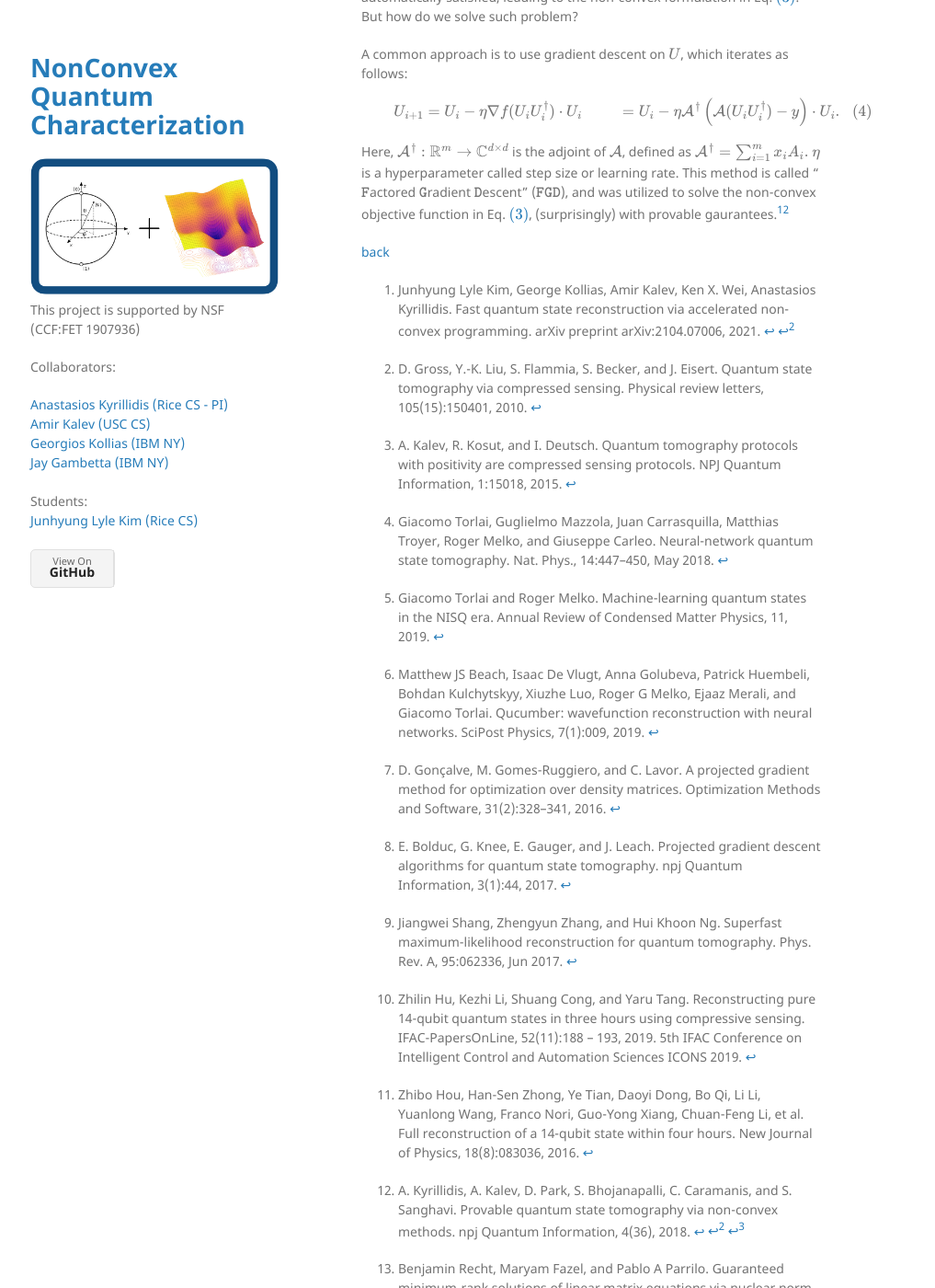
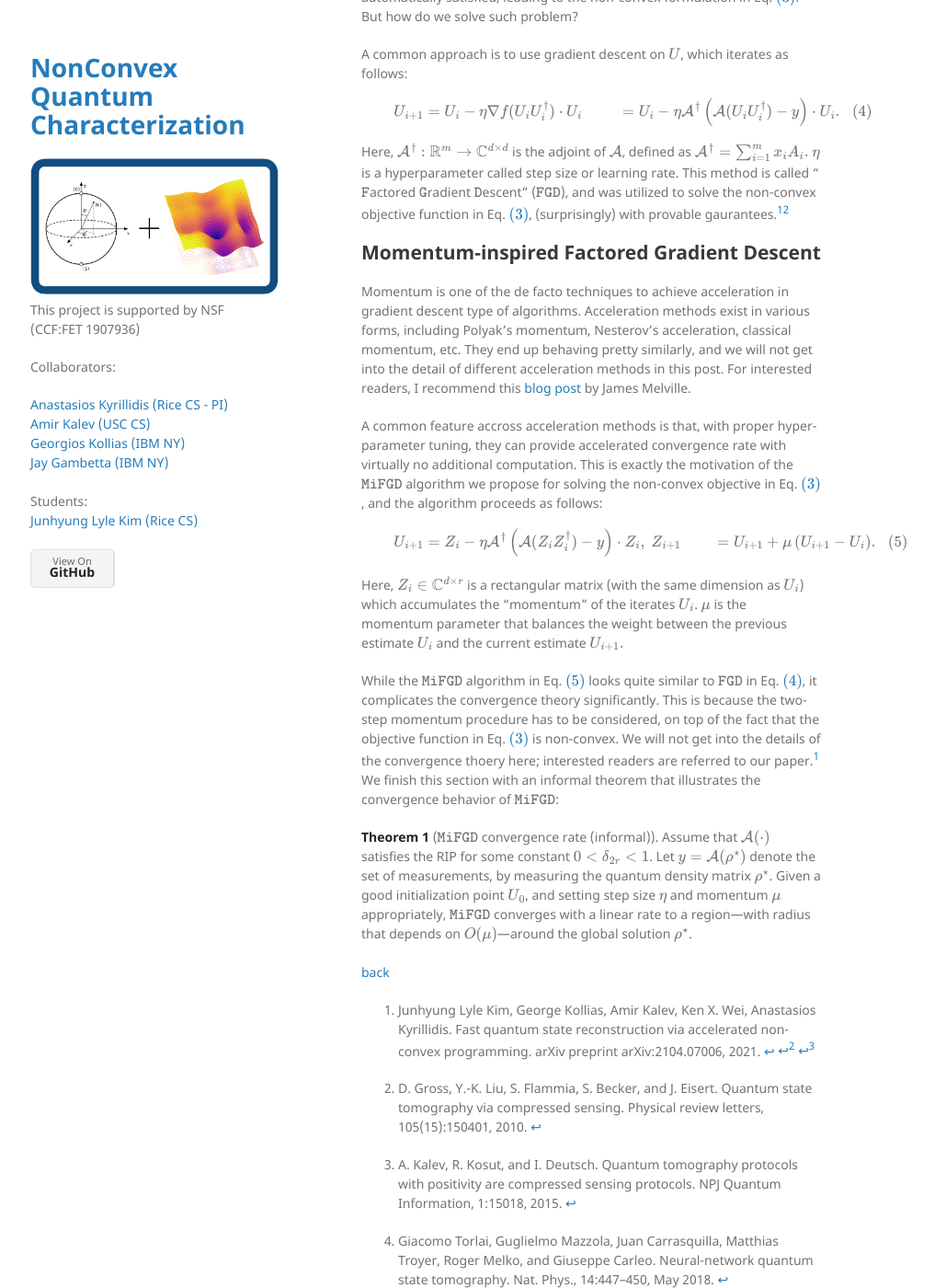
Before and after one commit to akyrillidis/nonconvex-qst, a Jekyll site: the page built from MiFGD.md, in a window 1280 px wide and 1400 px high, scrolled down 2155 px. Shown: the whole window at 92% size, without its empty margins (177-1194 px from the left). Built offline with Jekyll 4.4.1, drawn with Linux system fonts in a browser that asks for light colours; formulas are drawn with MathJax 3.

Commit message:
Update MiFGD.md

```diff
--- a/MiFGD.md
+++ b/MiFGD.md
@@ -63,6 +63,22 @@ U_{i+1} &= U_{i} - \eta \nabla f(U_i U_i^\dagger) \cdot U_i \\\\
 \end{align}
 Here, $$\mathcal{A}^\dagger: \mathbb{R}^m \rightarrow \mathbb{C}^{d \times d}$$ is the adjoint of $$\mathcal{A}$$, defined as $$\mathcal{A}^\dagger = \sum_{i=1}^m x_i A_i.$$ $$\eta$$ is a hyperparameter called step size or learning rate. This method is called "$$\texttt{F}$$actored $$\texttt{G}$$radient $$\texttt{D}$$escent" ($$\texttt{FGD}$$), and was utilized to solve the non-convex objective function in Eq. \eqref{eq:factored-obj}, (surprisingly) with provable gaurantees.[^kyrillidis2018provable]
 
+## Momentum-inspired Factored Gradient Descent
+Momentum is one of the de facto techniques to achieve acceleration in gradient descent type of algorithms. Acceleration methods exist in various forms, including Polyak's momentum, Nesterov's acceleration, classical momentum, etc. They end up behaving pretty similarly, and we will not get into the detail of different acceleration methods in this post. For interested readers, I recommend this [blog post](https://jlmelville.github.io/mize/nesterov.html) by James Melville.
+
+A common feature accross acceleration methods is that, with proper hyper-parameter tuning, they can provide accelerated convergence rate with virtually no additional computation. This is exactly the motivation of the $$\texttt{MiFGD}$$ algorithm we propose for solving the non-convex objective in Eq. \eqref{eq:factored-obj}, and the algorithm proceeds as follows:
+\begin{align}
+\label{eq:mifgd} \tag{5}
+U_{i+1} &= Z_{i} - \eta \mathcal{A}^\dagger \left(\mathcal{A}(Z_i Z_i^\dagger) - y\right) \cdot Z_i, \\\\
+Z_{i+1} &= U_{i+1} + \mu \left(U_{i+1} - U_i\right).
+\end{align}
+
+Here, $$Z_i \in \mathbb{C}^{d\times r}$$ is a rectangular matrix (with the same dimension as $$U_i$$) which accumulates the "momentum" of the iterates $$U_i$$. $$\mu$$ is the momentum parameter that balances the weight between the previous estimate $$U_i$$ and the current estimate $$U_{i+1}.$$
+
+While the $$\texttt{MiFGD}$$ algorithm in Eq. \eqref{eq:mifgd} looks quite similar to $$\texttt{FGD}$$ in Eq. \eqref{eq:fgd}, it complicates the convergence theory significantly. This is because the two-step momentum procedure has to be considered, on top of the fact that the objective function in Eq. \eqref{eq:factored-obj} is non-convex. We will not get into the details of the convergence thoery here; interested readers are referred to our paper.[^kim2021fast] We finish this section with an informal theorem that illustrates the convergence behavior of $$\texttt{MiFGD}$$:
+
+**Theorem 1** ($$\texttt{MiFGD}$$ convergence rate (informal)). Assume that $$\mathcal{A}(\cdot)$$ satisfies the RIP for some constant $$0 < \delta_{2r} <1$$. Let $$y = \mathcal{A}(\rho^\star)$$ denote the set of measurements, by measuring the quantum density matrix $$\rho^\star$$. Given a good initialization point $$U_0$$, and setting step size $$\eta$$ and momentum $$\mu$$ appropriately, $$\texttt{MiFGD}$$ converges with a linear rate to a region—with radius that depends on $$O(\mu)$$—around the global solution $$\rho^\star$$.
+
 
 
 
```
